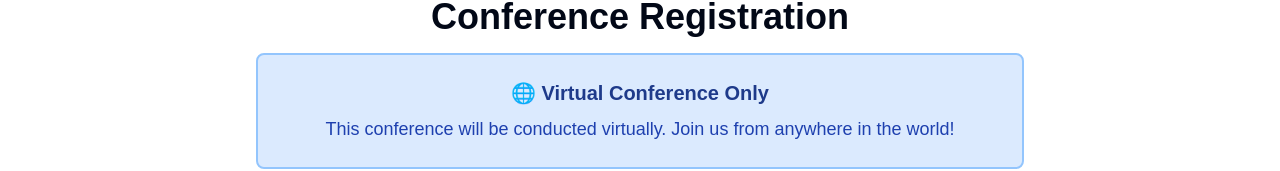
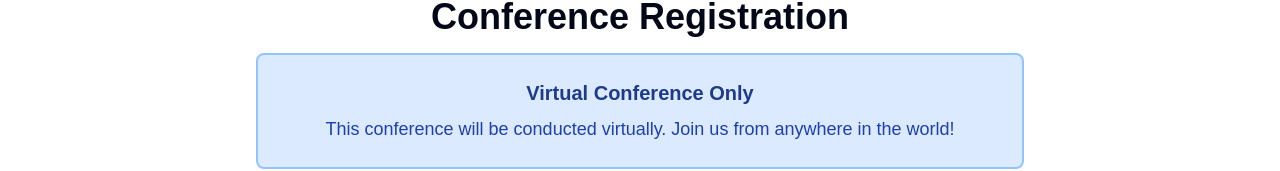
Before and after one commit to ZepResearch/icemss, a Next.js app: page /registration in a window 1280 px wide. Shown: the part 244-415 px from the top of the page. Built offline with nearby package versions, Linux system fonts and the light colour scheme; no server answers.

Commit message:
icon remove

```diff
--- a/app/(pages)/registration/components/TIcket.jsx
+++ b/app/(pages)/registration/components/TIcket.jsx
@@ -330,7 +330,7 @@ export default function Ticket() {
         {/* Virtual Only Notice */}
         <div className="p-6 bg-blue-100 max-w-3xl mx-auto mb-8 rounded-lg border-2 border-blue-300">
           <h2 className="text-center text-blue-900 font-bold text-xl mb-2">
-            🌐 Virtual Conference Only
+            Virtual Conference Only
           </h2>
           <p className="text-center text-blue-800 text-lg">
             This conference will be conducted virtually. Join us from anywhere in the world!
```
